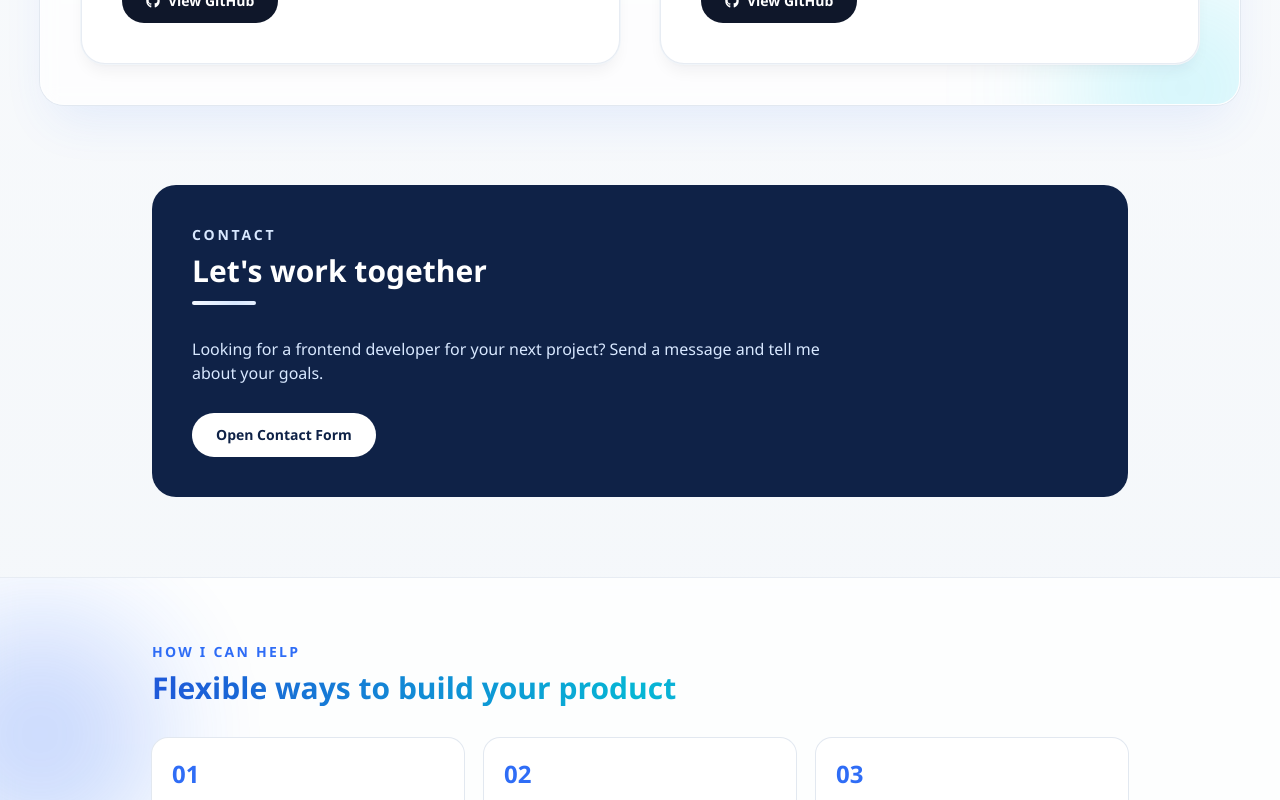
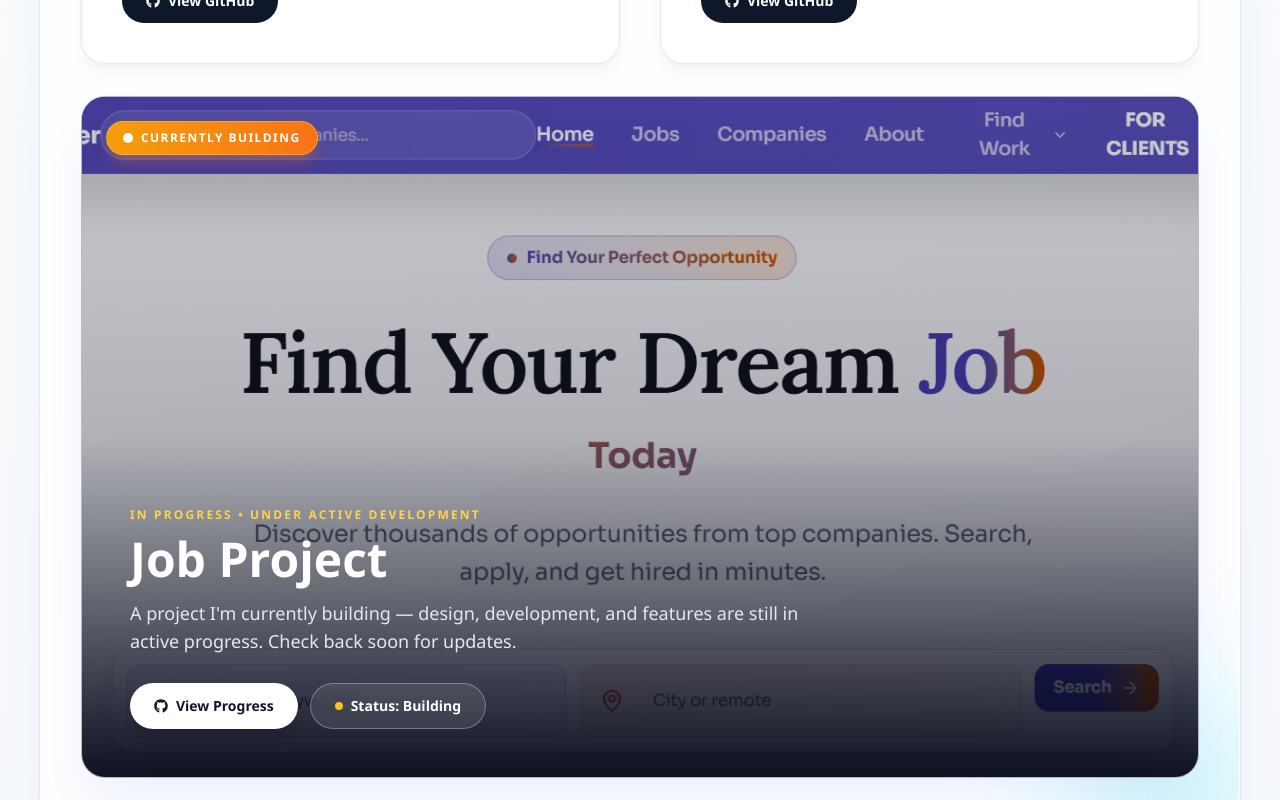
Before and after one commit to daniel0979/danielPortfolio, a React (Vite) app: page / in a window 1280 px wide. Shown: the part 6080-6880 px from the top of the page. Built offline with nearby package versions, Linux system fonts and the light colour scheme.

Commit message:
Add full-screen current project banner with job-pj image

```diff
--- a/src/App.jsx
+++ b/src/App.jsx
@@ -1275,6 +1275,46 @@ function App() {
               </article>
             ))}
           </div>
+
+          {/* Current project — full-screen feature */}
+          <div className="group relative mt-6 overflow-hidden rounded-3xl border border-slate-200/80 bg-slate-950 shadow-2xl shadow-brand-500/10 dark:border-slate-700 xl:mt-8">
+            <img
+              src="/images/job-pj.png"
+              alt="Job Project — currently building"
+              className="h-[70vh] w-full object-cover object-top transition-transform duration-700 group-hover:scale-[1.03] sm:h-[80vh] md:h-[85vh]"
+            />
+            <div className="pointer-events-none absolute inset-0 bg-gradient-to-t from-slate-950/95 via-slate-950/30 to-slate-950/20" />
+            <div className="absolute left-4 top-4 inline-flex items-center gap-2 rounded-full border border-amber-300/40 bg-gradient-to-r from-amber-500 to-orange-500 px-4 py-2 text-xs font-bold uppercase tracking-[0.12em] text-white shadow-lg shadow-orange-500/30 sm:left-6 sm:top-6">
+              <span className="relative flex h-2.5 w-2.5">
+                <span className="absolute inline-flex h-full w-full animate-ping rounded-full bg-white opacity-75" />
+                <span className="relative inline-flex h-2.5 w-2.5 rounded-full bg-white" />
+              </span>
+              Currently Building
+            </div>
+            <div className="absolute inset-x-0 bottom-0 p-6 sm:p-10 md:p-12">
+              <p className="text-xs font-semibold uppercase tracking-[0.18em] text-amber-300">
+                In Progress • Under Active Development
+              </p>
+              <h3 className="mt-3 text-4xl font-extrabold text-white md:text-5xl">Job Project</h3>
+              <p className="mt-4 max-w-2xl text-base leading-7 text-slate-200 md:text-lg">
+                A project I'm currently building — design, development, and features are still in active progress. Check back soon for updates.
+              </p>
+              <div className="mt-7 flex flex-wrap gap-3">
+                <a
+                  href="https://github.com/"
+                  target="_blank"
+                  rel="noreferrer"
+                  className="inline-flex items-center gap-2 rounded-full bg-white px-6 py-3 text-sm font-semibold text-slate-900 shadow-lg transition hover:scale-[1.03] hover:bg-slate-100"
+                >
+                  <FaGithub /> View Progress
+                </a>
+                <span className="inline-flex items-center gap-2 rounded-full border border-white/30 bg-white/10 px-6 py-3 text-sm font-semibold text-white backdrop-blur">
+                  <span className="h-2 w-2 rounded-full bg-amber-400" />
+                  Status: Building
+                </span>
+              </div>
+            </div>
+          </div>
         </div>
       </section>
 
```
Also changed, not shown: public/images/job-pj.png (added), 1 other file (tests, documents, lock files or other folders).
